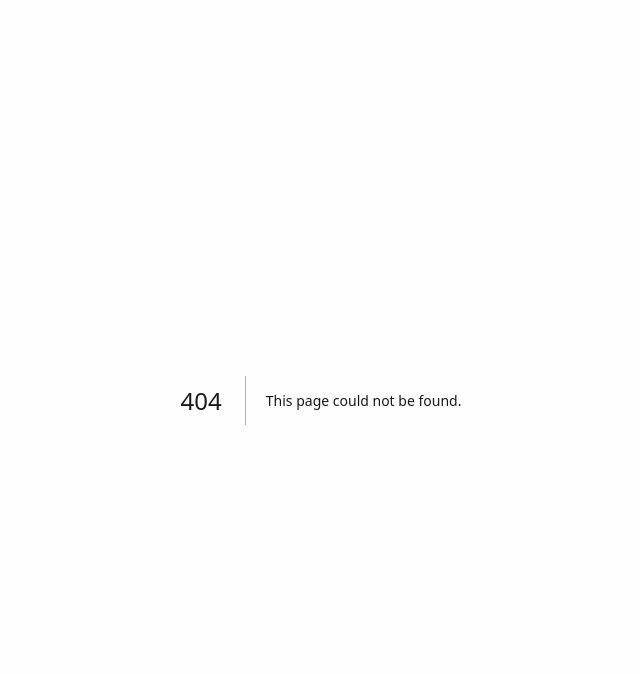
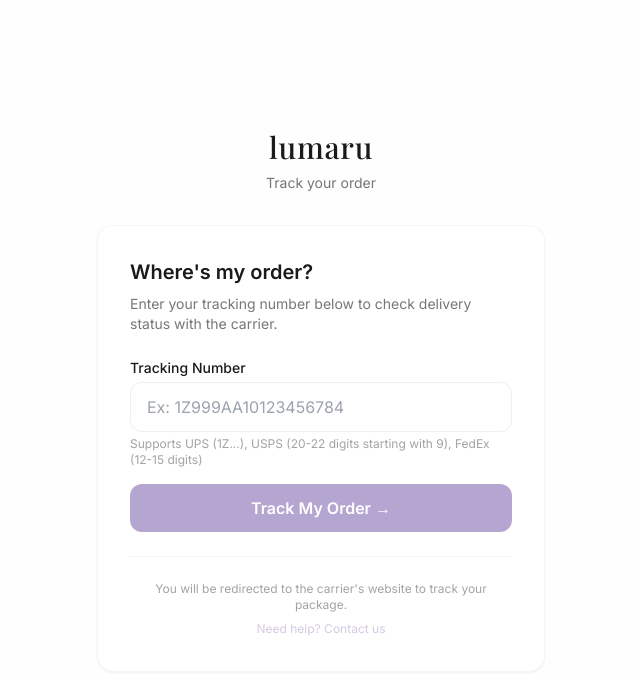
Before and after one commit to mateushahndev/lumaru, a Next.js app: page /track-order in a window 1280 px wide. Before the commit this address had no page. Shown: the top 674 px of the page, without its empty margins (319-959 px from the left). Built offline with nearby package versions, Linux system fonts and the light colour scheme.

Commit message:
feat: add track-order page with carrier detection

```diff
--- /dev/null
+++ b/app/track-order/page.tsx
@@ -0,0 +1,19 @@
+import type { Metadata } from "next";
+import TrackOrderForm from "@/components/TrackOrderForm";
+
+export const metadata: Metadata = {
+  title: "Track Your Order",
+  description: "Track your Lumaru order with your shipping tracking number. Support for UPS, USPS, and FedEx.",
+  robots: {
+    index: false,
+    follow: false,
+  },
+};
+
+export default function TrackOrderPage() {
+  return (
+    <div className="min-h-screen bg-background flex items-center justify-center px-4 py-20">
+      <TrackOrderForm />
+    </div>
+  );
+}
--- /dev/null
+++ b/components/TrackOrderForm.tsx
@@ -0,0 +1,101 @@
+"use client";
+
+import { useState } from "react";
+
+// Função para detectar a transportadora
+const detectCarrier = (trackingNumber: string): "UPS" | "USPS" | "FedEx" | null => {
+  const trimmed = trackingNumber.trim().toUpperCase();
+
+  if (trimmed.startsWith("1Z") && trimmed.length >= 18) return "UPS";
+  if (/^\d{20,22}$/.test(trimmed) && trimmed.startsWith("9")) return "USPS";
+  if (/^\d{12,15}$/.test(trimmed)) return "FedEx";
+
+  return null;
+};
+
+const getTrackingUrl = (trackingNumber: string, carrier: "UPS" | "USPS" | "FedEx"): string => {
+  const encoded = encodeURIComponent(trackingNumber.trim());
+  switch (carrier) {
+    case "UPS": return `https://www.ups.com/track?tracknum=${encoded}`;
+    case "USPS": return `https://tools.usps.com/go/TrackConfirmAction?tLabels=${encoded}`;
+    case "FedEx": return `https://www.fedex.com/fedextrack/?trknbr=${encoded}`;
+    default: return "";
+  }
+};
+
+export default function TrackOrderForm() {
+  const [trackingNumber, setTrackingNumber] = useState("");
+  const [error, setError] = useState("");
+  const [isSubmitting, setIsSubmitting] = useState(false);
+
+  const handleSubmit = (e: React.FormEvent) => {
+    e.preventDefault();
+    setError("");
+
+    const trimmed = trackingNumber.trim();
+    if (!trimmed) {
+      setError("Please enter a tracking number.");
+      return;
+    }
+
+    const carrier = detectCarrier(trimmed);
+    if (!carrier) {
+      setError("Tracking number format not recognized. Supported: UPS (1Z...), USPS (20-22 digits starting with 9), FedEx (12-15 digits).");
+      return;
+    }
+
+    setIsSubmitting(true);
+    const url = getTrackingUrl(trimmed, carrier);
+    window.open(url, "_blank", "noopener,noreferrer");
+    setIsSubmitting(false);
+  };
+
+  return (
+    <div className="max-w-md w-full">
+      <div className="text-center mb-8">
+        <div className="font-display text-3xl font-medium tracking-wide text-text mb-2">lumaru</div>
+        <p className="text-text/60 text-sm">Track your order</p>
+      </div>
+
+      <div className="bg-white rounded-2xl shadow-sm border border-primary-light/20 p-6 md:p-8">
+        <h1 className="text-xl font-semibold text-text mb-2">Where's my order?</h1>
+        <p className="text-text/60 text-sm mb-6">Enter your tracking number below to check delivery status with the carrier.</p>
+
+        <form onSubmit={handleSubmit} className="space-y-4">
+          <div>
+            <label htmlFor="tracking" className="block text-sm font-medium text-text mb-1">Tracking Number</label>
+            <input
+              id="tracking"
+              type="text"
+              value={trackingNumber}
+              onChange={(e) => setTrackingNumber(e.target.value)}
+              placeholder="Ex: 1Z999AA10123456784"
+              className="w-full px-4 py-3 border border-primary-light/30 rounded-xl focus:outline-none focus:border-primary transition-colors"
+              disabled={isSubmitting}
+            />
+            <p className="text-text/40 text-xs mt-1">Supports UPS (1Z...), USPS (20-22 digits starting with 9), FedEx (12-15 digits)</p>
+          </div>
+
+          {error && (
+            <div className="bg-red-50 border border-red-200 rounded-xl p-3">
+              <p className="text-red-600 text-sm">{error}</p>
+            </div>
+          )}
+
+          <button
+            type="submit"
+            disabled={isSubmitting}
+            className="w-full bg-primary hover:bg-primary-dark text-white font-semibold py-3 px-6 rounded-xl transition-all duration-300 transform hover:scale-[1.02] active:scale-[0.98] disabled:opacity-50"
+          >
+            {isSubmitting ? "Redirecting..." : "Track My Order →"}
+          </button>
+        </form>
+
+        <div className="mt-6 pt-6 border-t border-primary-light/20 text-center">
+          <p className="text-text/40 text-xs">You will be redirected to the carrier's website to track your package.</p>
+          <a href="/contact" className="text-primary/60 hover:text-primary text-xs transition-colors inline-block mt-2">Need help? Contact us</a>
+        </div>
+      </div>
+    </div>
+  );
+}
--- a/components/landing/Footer.tsx
+++ b/components/landing/Footer.tsx
@@ -82,6 +82,14 @@
                   Return & Refund
                 </a>
               </li>
+              <li>
+                <Link
+                  href="/track-order"
+                  className="hover:text-primary transition-colors duration-300"
+                >
+                  Track Your Order
+                </Link>
+              </li>
             </ul>
           </div>
 
```
